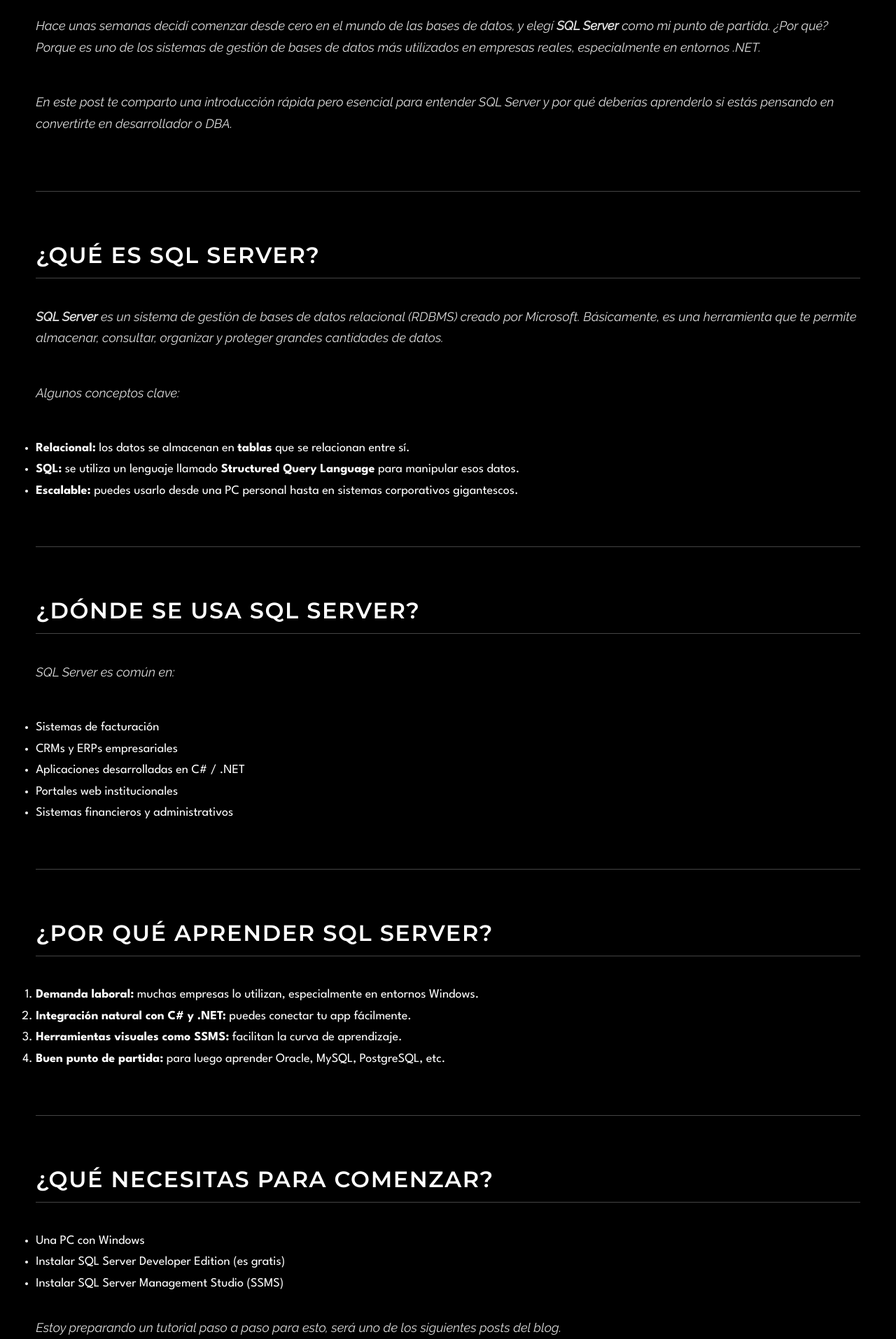
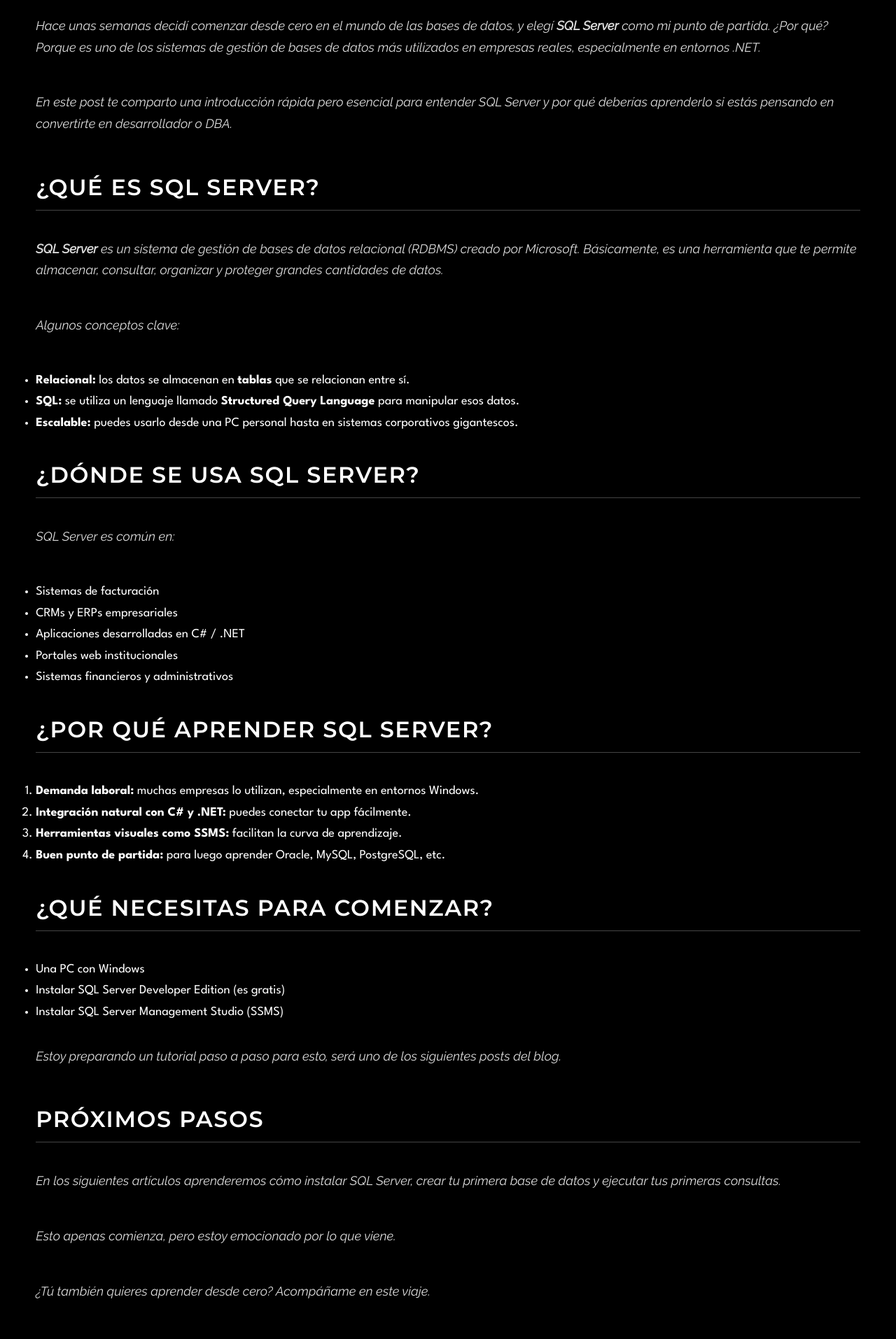
Before and after one commit to dotnetdba/dotnetdba.github.io, a Jekyll site: the page built from _posts/2025-05-25-que-es-sql-server.md, in a window 1280 px wide. Shown: the part 522-2436 px from the top of the page at 70% size. Built offline with Jekyll 4.4.1, drawn with Linux system fonts in a browser that asks for light colours.

Commit message:
Update custom.css

```diff
--- a/assets/css/custom.css
+++ b/assets/css/custom.css
@@ -111,9 +111,7 @@
 
 /* Separadores */
 hr {
-  border: none;
-  border-top: 1px solid #444;
-  margin: 2rem 0;
+  display: none;
 }
 
 /* Encabezado */
```
